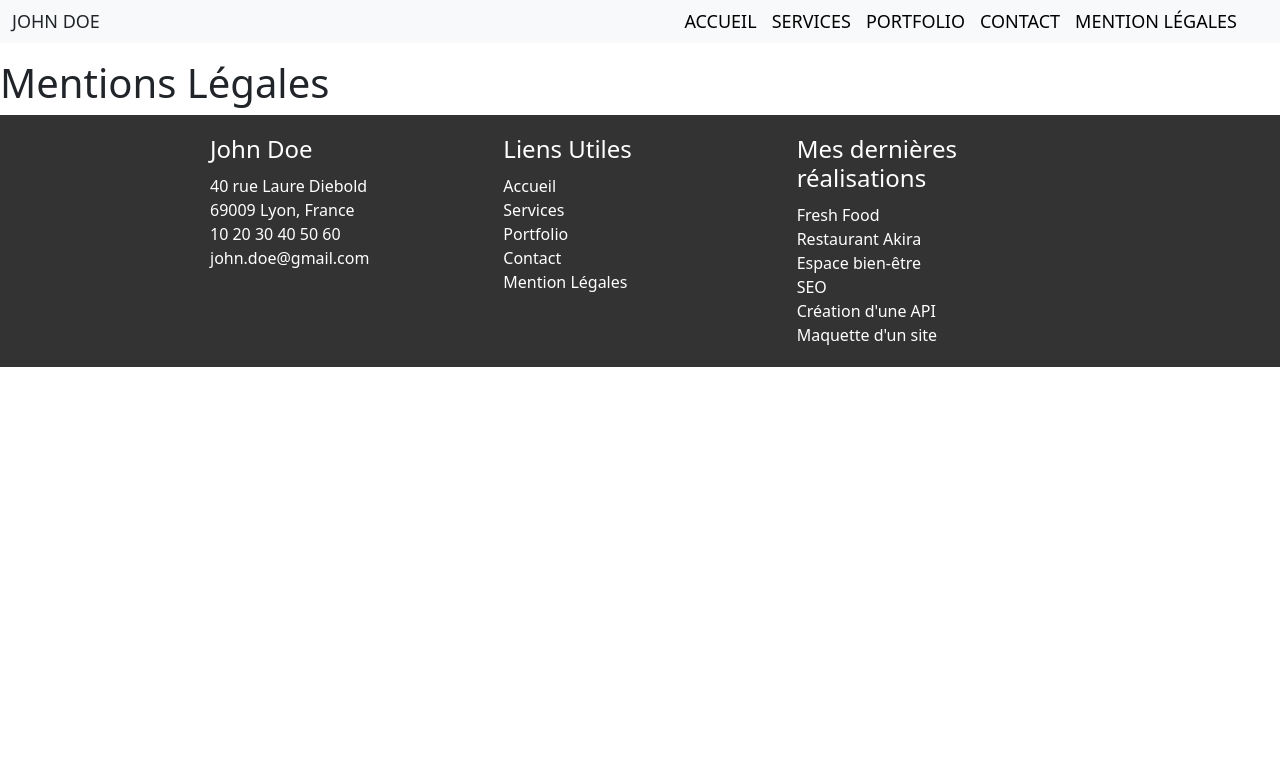
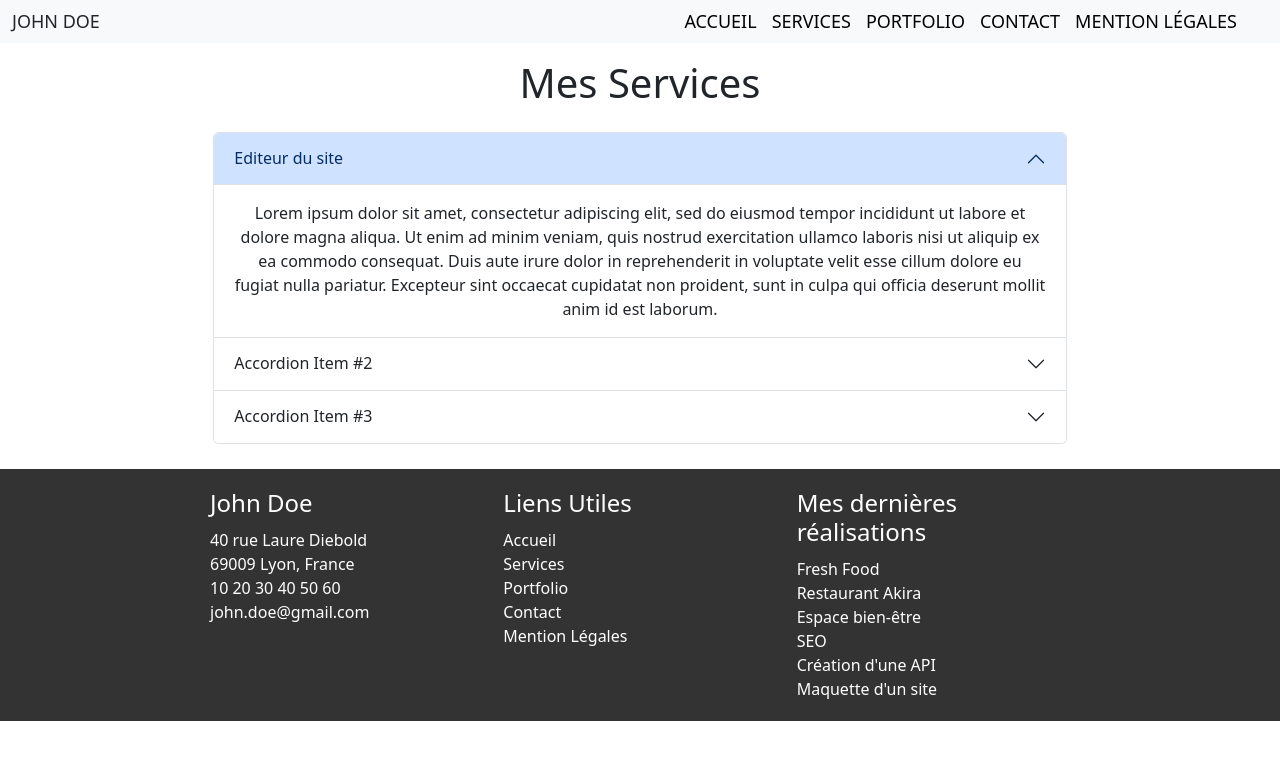
Before and after one commit to Gaelprod974/MOUTAMA_Gael_Devoir_5_Creez_votre_portfolio_avec_ReactJS, a React (Create React App) app: page /MentionsLegales in a window 1280 px wide. Shown: the top 760 px of the page. Built offline with nearby package versions, Linux system fonts and the light colour scheme.

Commit message:
Page Mentions Légales

```diff
--- a/src/Components/Pages/Home.jsx
+++ b/src/Components/Pages/Home.jsx
@@ -16,7 +16,7 @@ const Home = () => {
     <section className="section1">
       <h3>A propos </h3>
       <hr />
-      <img src={MonImage} alt="Photo de John Doe" />
+      <img src={MonImage} alt="John Doe" />
       <p>Lorem ipsum dolor sit amet, consectetur adipiscing elit.
         Sed do eiusmod tempor incididunt ut labore et dolore magna aliqua.
         Ut enim ad minim veniam, quis nostrud exercitation ullamco laboris nisi ut aliquip ex ea commodo consequat.
--- a/src/Components/Pages/MentionsLegales.jsx
+++ b/src/Components/Pages/MentionsLegales.jsx
@@ -1,9 +1,52 @@
+import Accordion from 'react-bootstrap/Accordion';
 
 const MentionsLegales = () => {
   return (
-    <div>
-      <h1>Mentions Légales</h1>
+    <>
+    <div className="Mentions-Legales">
+      <h1>Mes Services</h1>
+      <div className='Accordion'>
+      <Accordion defaultActiveKey="0">
+      <Accordion.Item eventKey="0">
+        <Accordion.Header>Editeur du site</Accordion.Header>
+        <Accordion.Body>
+          Lorem ipsum dolor sit amet, consectetur adipiscing elit, sed do
+          eiusmod tempor incididunt ut labore et dolore magna aliqua. Ut enim ad
+          minim veniam, quis nostrud exercitation ullamco laboris nisi ut
+          aliquip ex ea commodo consequat. Duis aute irure dolor in
+          reprehenderit in voluptate velit esse cillum dolore eu fugiat nulla
+          pariatur. Excepteur sint occaecat cupidatat non proident, sunt in
+          culpa qui officia deserunt mollit anim id est laborum.
+        </Accordion.Body>
+      </Accordion.Item>
+      <Accordion.Item eventKey="1">
+        <Accordion.Header>Accordion Item #2</Accordion.Header>
+        <Accordion.Body>
+          Lorem ipsum dolor sit amet, consectetur adipiscing elit, sed do
+          eiusmod tempor incididunt ut labore et dolore magna aliqua. Ut enim ad
+          minim veniam, quis nostrud exercitation ullamco laboris nisi ut
+          aliquip ex ea commodo consequat. Duis aute irure dolor in
+          reprehenderit in voluptate velit esse cillum dolore eu fugiat nulla
+          pariatur. Excepteur sint occaecat cupidatat non proident, sunt in
+          culpa qui officia deserunt mollit anim id est laborum.
+        </Accordion.Body>
+      </Accordion.Item>
+      <Accordion.Item eventKey="2">
+        <Accordion.Header>Accordion Item #3</Accordion.Header>
+        <Accordion.Body>
+          Lorem ipsum dolor sit amet, consectetur adipiscing elit, sed do
+          eiusmod tempor incididunt ut labore et dolore magna aliqua. Ut enim ad
+          minim veniam, quis nostrud exercitation ullamco laboris nisi ut
+          aliquip ex ea commodo consequat. Duis aute irure dolor in
+          reprehenderit in voluptate velit esse cillum dolore eu fugiat nulla
+          pariatur. Excepteur sint occaecat cupidatat non proident, sunt in
+          culpa qui officia deserunt mollit anim id est laborum.
+        </Accordion.Body>
+      </Accordion.Item>
+    </Accordion>
     </div>
+    </div>
+    </>
   )
   }
 
--- a/src/Components/Pages/Services.jsx
+++ b/src/Components/Pages/Services.jsx
@@ -1,9 +1,12 @@
+import Accordion from 'react-bootstrap/Accordion';
 
 const Services = () => {
   return (
-    <div>
+    <>
+    <div className="Mes-Services">
       <h1>Mes Services</h1>
     </div>
+    </>
   )
   }
 
--- /dev/null
+++ b/src/Components/Style/MentionsLegales.css
@@ -0,0 +1,10 @@
+.Mentions-Legales{
+    max-width: 66.67%; /* 2/3 exprimé en pourcentage */
+    width: 100%;       /* Par défaut, utilise toute la largeur disponible */
+    margin:auto;    /* Centrer horizontalement si nécessaire */
+    text-align: center;
+}
+.Accordion{
+    margin-top: 25px;
+    margin-bottom: 25px;
+}
--- a/src/index.js
+++ b/src/index.js
@@ -6,6 +6,8 @@ import reportWebVitals from './reportWebVitals';
 import 'bootstrap/dist/css/bootstrap.min.css';
 import './Components/Style/Footer.css';
 import './Components/Style/NavBar.css'
+import './Components/Style/MentionsLegales.css';
+
 import { BrowserRouter } from 'react-router-dom';
 
 const root = ReactDOM.createRoot(document.getElementById('root'));
```
